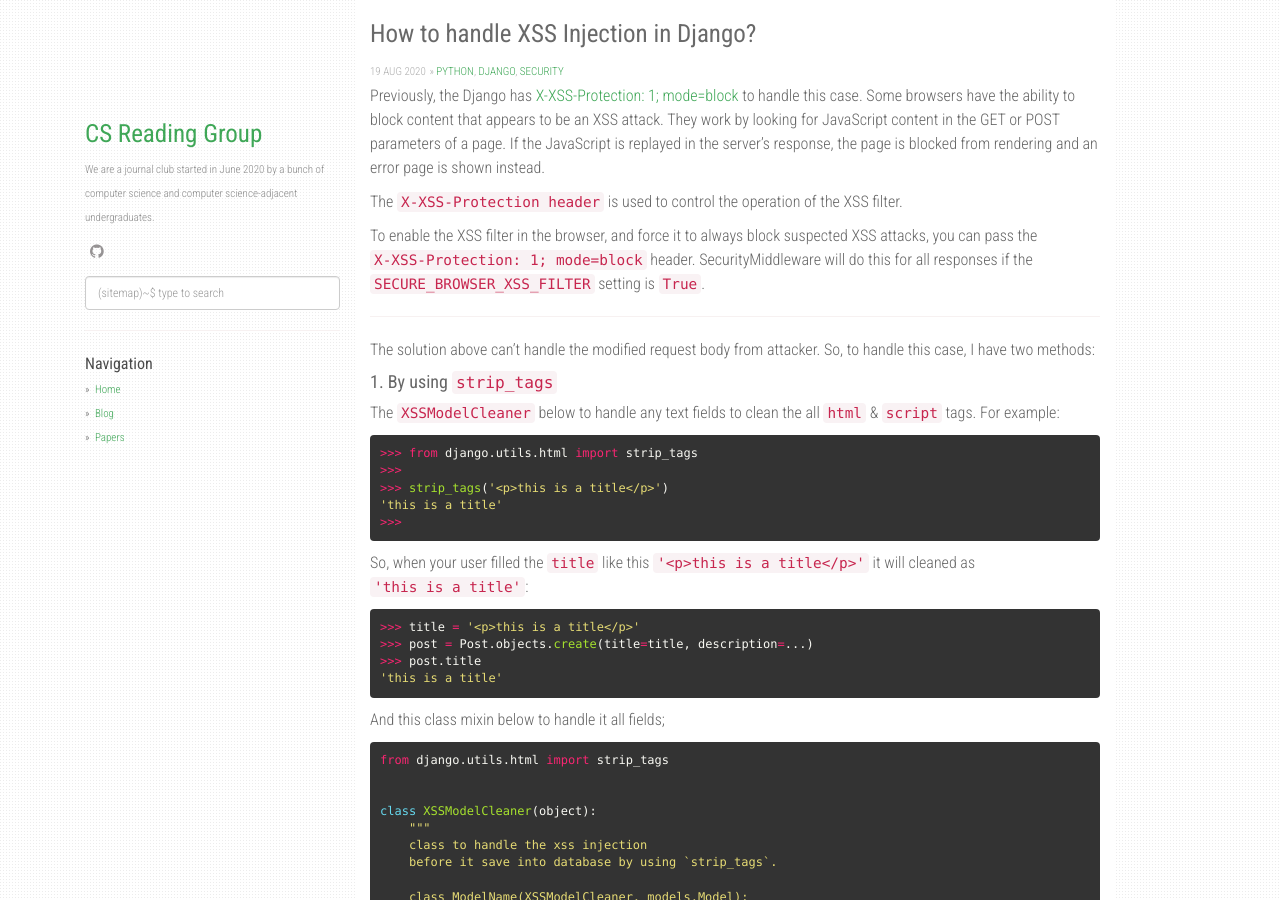
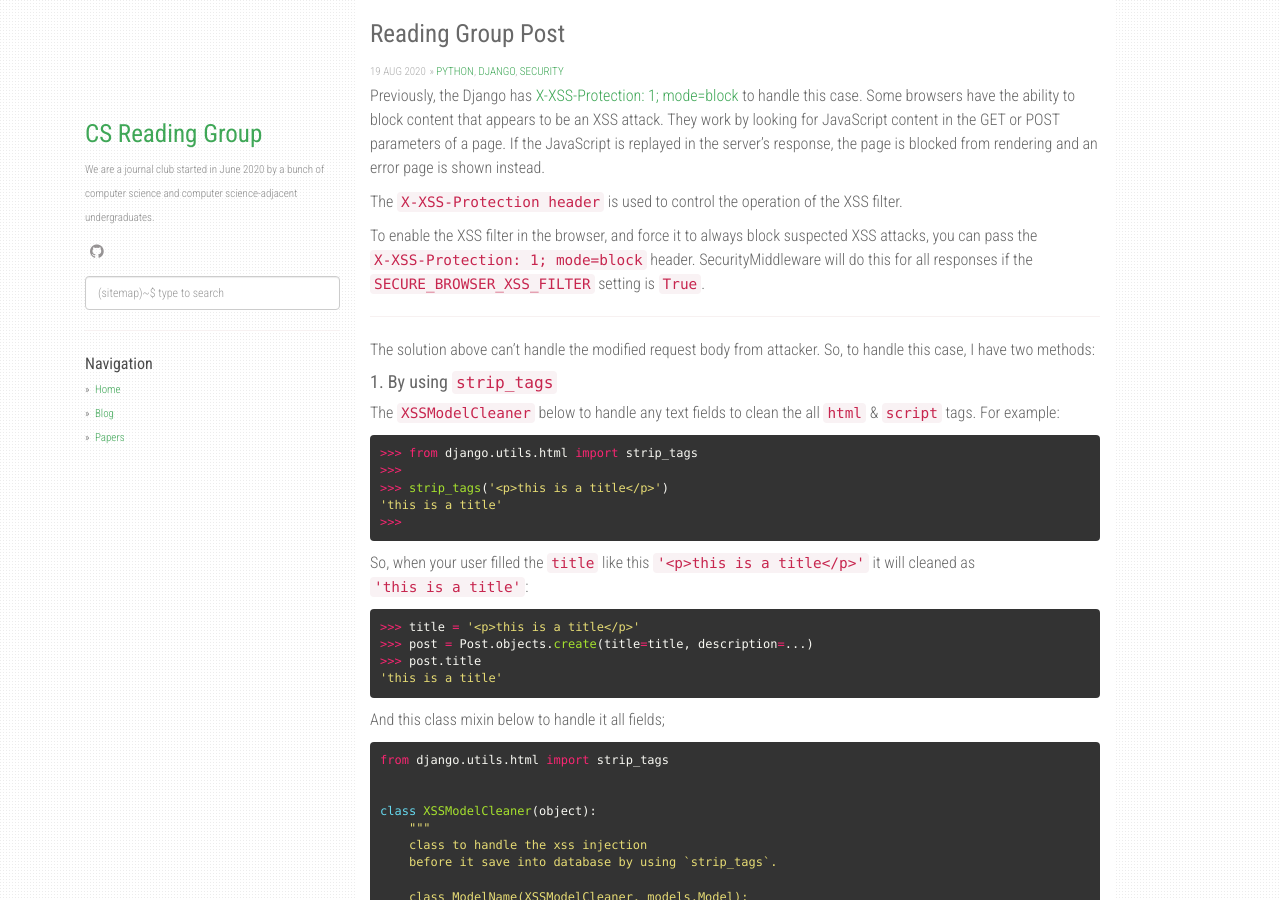
Before and after one commit to agusmakmun/agusmakmun.github.io, a Jekyll site: the page built from _posts/2020-01-03-reading-group-post.markdown, in a window 1280 px wide and 900 px high. Built offline with Jekyll 4.4.1, drawn with Linux system fonts in a browser that asks for light colours; nearby versions of some CDN libraries; comment, search, counter and statistics services are not loaded.

Commit message:
fixed post

```diff
--- a/_posts/2020-01-03-test_post.markdown
+++ b/_posts/2020-01-03-reading-group-post.markdown
@@ -1,6 +1,6 @@
 ---
 layout: post
-title:  "How to handle XSS Injection in Django?"
+title:  "Reading Group Post"
 date:   2020-08-19 10:10:15 +0700
 categories: [python, django, security]
 papers: [{name: lavanya, link: https://google.com}]
```
Also changed, not shown: 1 other file.
